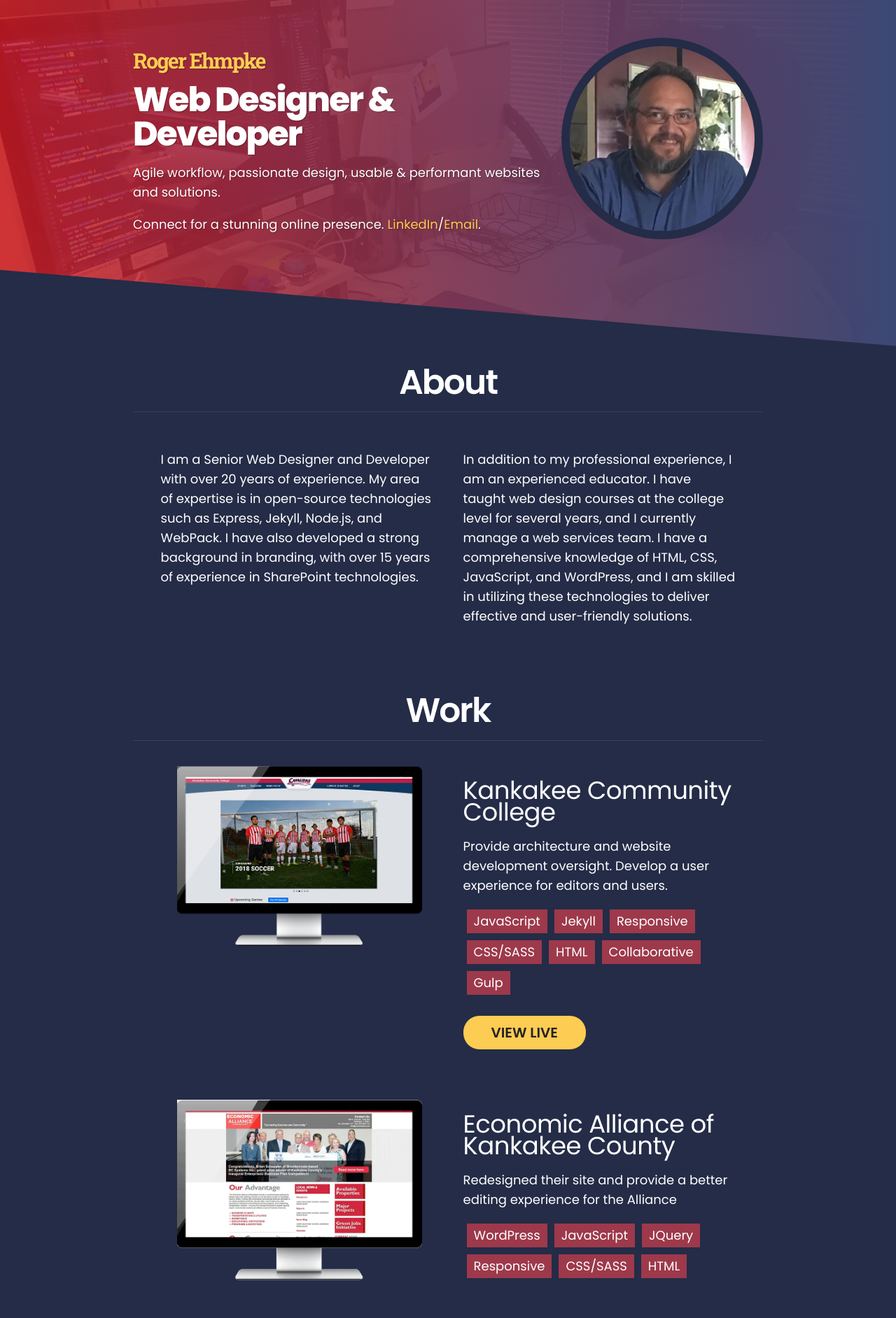
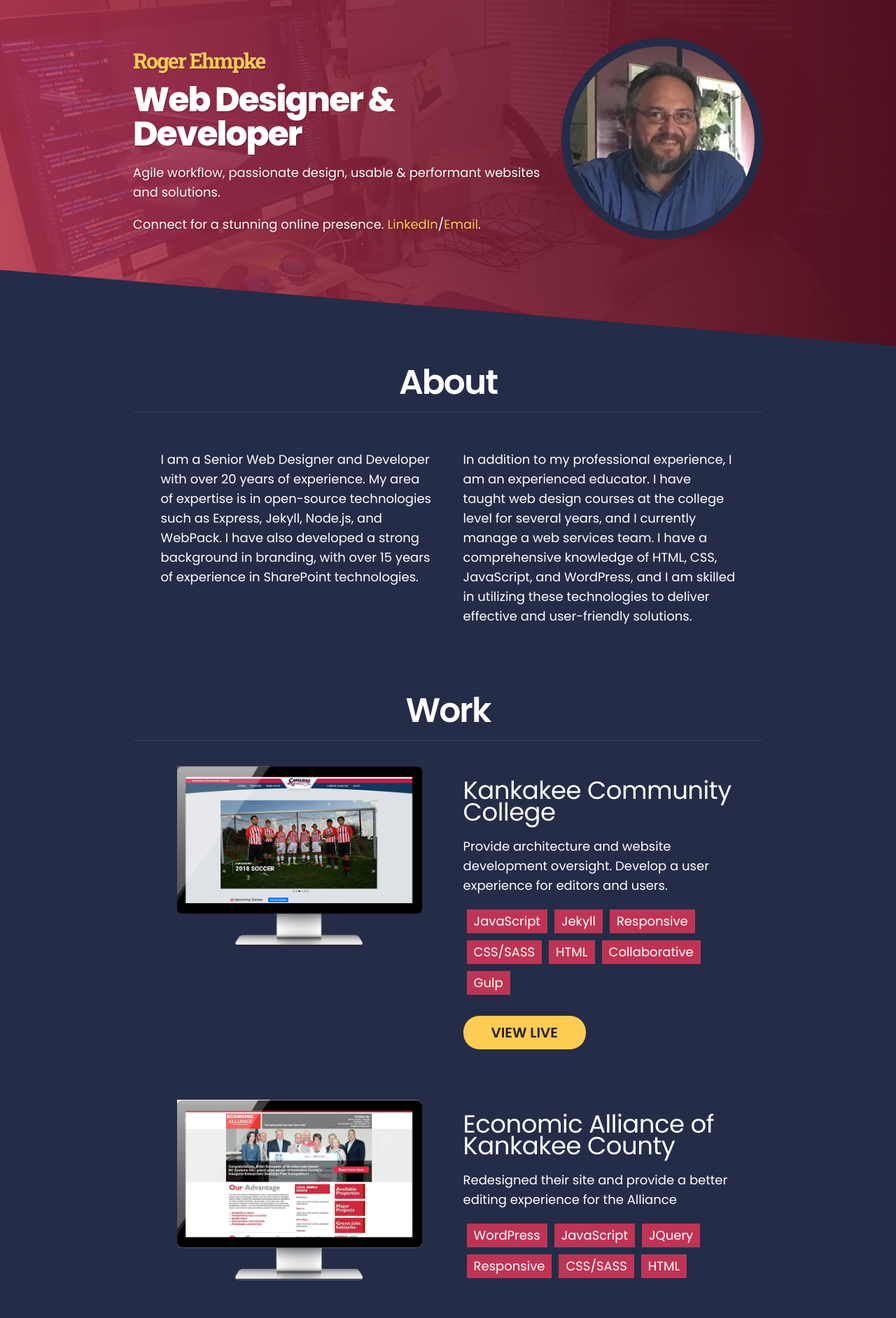
Before and after one commit to rehmpke/rogerehmpkesite, a Jekyll site: the page built from index.html, in a window 1280 px wide. Shown: the top 1884 px of the page at 70% size. Built offline with Jekyll 4.4.1, drawn with Linux system fonts in a browser that asks for light colours.

Commit message:
Change red violet to magenta and adjust gradient Also adjust in the few section areas throughout site

```diff
--- a/_data/hash.yml
+++ b/_data/hash.yml
@@ -1 +1 @@
-00e3cfe5f1ccbafe03bb
+1bf1f1fd9b2f39dab7a5
--- a/assets/css/style.css
+++ b/assets/css/style.css
@@ -138,8 +138,8 @@
 
 .btn-primary:hover,
 .btn-primary:focus {
-  background-color: #9D394B;
-  border-color: #9D394B; }
+  background-color: #be3455;
+  border-color: #be3455; }
 
 .btn-group-lg > .btn, .btn-lg {
   font-size: 1.25rem; }
@@ -155,7 +155,7 @@
   opacity: 0; }
 
 .hero-shot {
-  background: linear-gradient(to left, #3b4874, rgba(215, 27, 39, 0.8)), url(/assets/img/img_6447.webp);
+  background: linear-gradient(to left, #4f101f, rgba(190, 52, 85, 0.8)), url(/assets/img/img_6447.webp);
   background-position: top center;
   background-position-y: 0, -108px;
   background-repeat: no-repeat;
@@ -270,7 +270,7 @@
   flex-wrap: wrap; }
 
 .label_language {
-  background: #9D394B;
+  background: #be3455;
   color: #fff;
   margin: 5px;
   padding: 3px 10px; }
@@ -304,7 +304,7 @@
     grid-column-start: 1; } }
 
 .skills {
-  background: linear-gradient(to left, #3b4874, rgba(215, 27, 39, 0.8)), url(/assets/img/img_6447.webp);
+  background: linear-gradient(to left, #4f101f, rgba(190, 52, 85, 0.8)), url(/assets/img/img_6447.webp);
   -webkit-clip-path: polygon(0 0, 100% 25%, 100% 100%, 0% 100%);
           clip-path: polygon(0 0, 100% 25%, 100% 100%, 0% 100%);
   grid-column: 1;
@@ -425,7 +425,7 @@
   max-width: 400px; }
 
 .global-footer {
-  background: #9D394B;
+  background: #be3455;
   line-height: 20px;
   text-align: center;
   grid-column: 1;
--- a/assets/scss/2-modules/_footer.scss
+++ b/assets/scss/2-modules/_footer.scss
@@ -1,5 +1,5 @@
 .global-footer {
-  background: $primary-red-violet;
+  background: $primary-magenta;
   line-height: 20px;
   text-align: center;
   grid-column: 1;
```
Also changed, not shown: assets/scss/0-tools/_vars.scss (+4 -4 lines).
